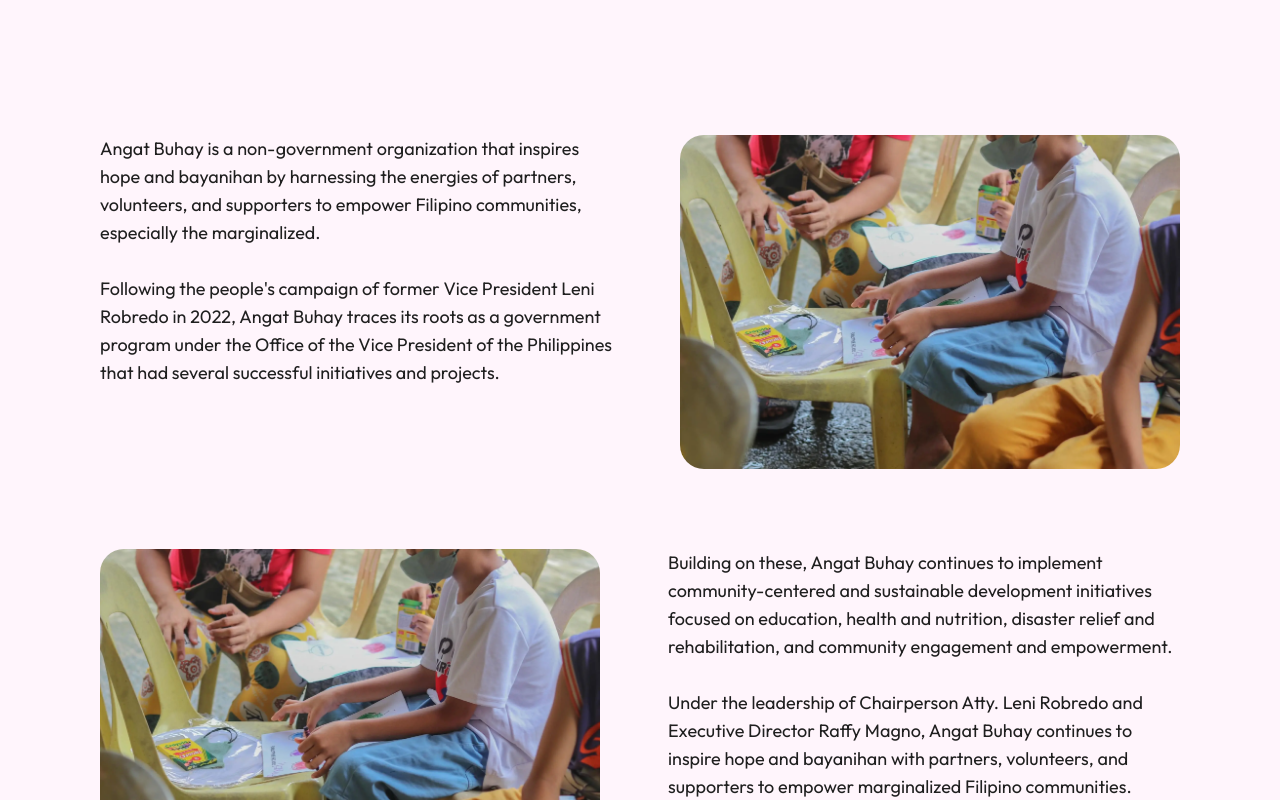
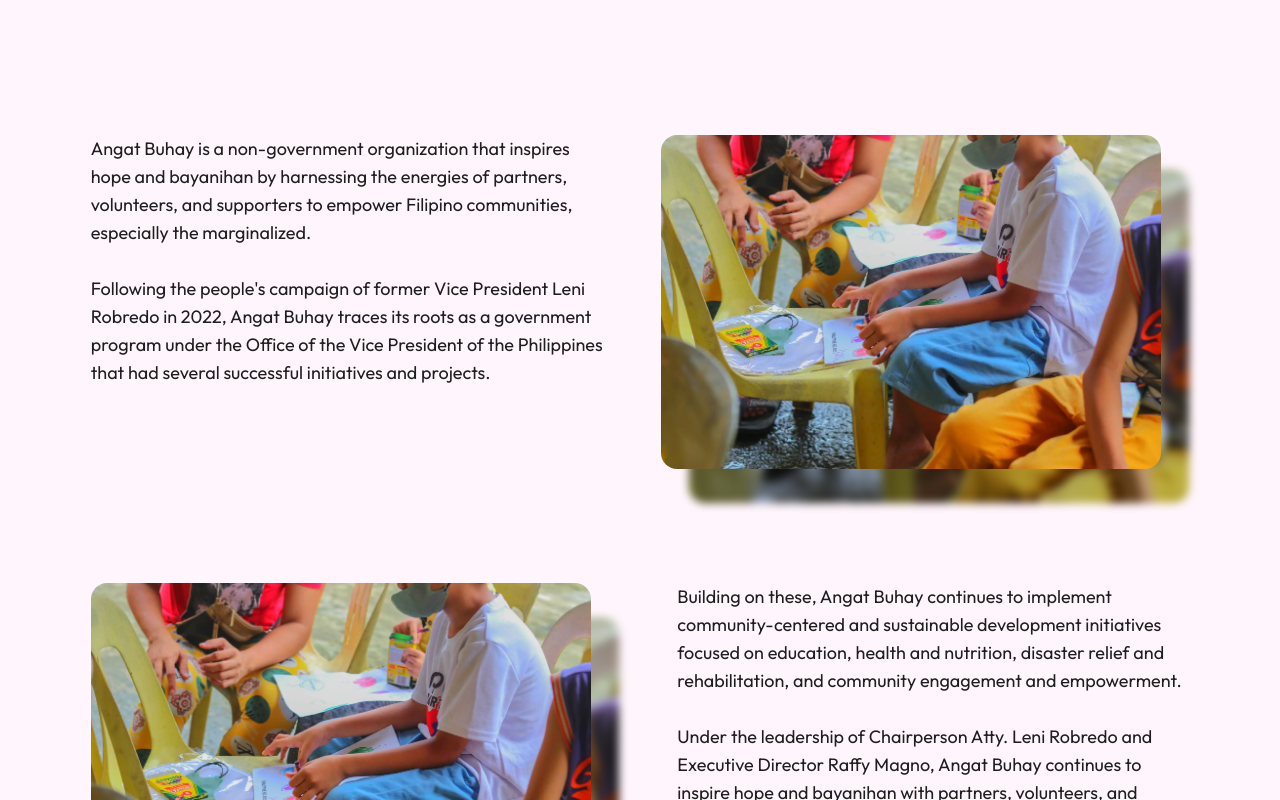
Before and after one commit to disosur/angat-buhay, a Next.js app: page / in a window 1280 px wide. Shown: the part 2380-3180 px from the top of the page. Built offline with nearby package versions, Linux system fonts and the light colour scheme.

Commit message:
Edited images

```diff
--- a/app/globals.css
+++ b/app/globals.css
@@ -56,3 +56,14 @@
     @apply bg-background text-foreground;
   }
 }
+
+/* hide scrollbar but allow scrolling */
+body {
+  -ms-overflow-style: none; /* for Internet Explorer, Edge */
+  scrollbar-width: none; /* for Firefox */
+  overflow-y: scroll;
+}
+
+body::-webkit-scrollbar {
+  display: none; /* for Chrome, Safari, and Opera */
+}
--- a/app/page.tsx
+++ b/app/page.tsx
@@ -10,6 +10,7 @@
 import { Separator } from "@/components/ui/separator";
 import { Contact } from "@/components/Shared/ContactForm";
 import { Button } from "@/components/ui/button";
+import DoubleImage from "@/components/Shared/Misc/DoubleImage";
 
 export default function Home() {
   return (
@@ -96,13 +97,7 @@
               that had several successful initiatives and projects.
             </span>
           </p>
-          <Image
-            src={creative}
-            alt=""
-            height={500}
-            width={500}
-            className="select-none rounded-3xl"
-          />
+          <DoubleImage />
         </div>
 
         <div className="flex flex-row-reverse justify-evenly">
@@ -122,13 +117,7 @@
               empower marginalized Filipino communities.
             </span>
           </p>
-          <Image
-            src={creative}
-            alt=""
-            height={500}
-            width={500}
-            className="select-none rounded-3xl"
-          />
+          <DoubleImage />
         </div>
       </section>
 
--- /dev/null
+++ b/components/Shared/Misc/DoubleImage.tsx
@@ -0,0 +1,32 @@
+"use client";
+
+import React from "react";
+
+import Image from "next/image";
+
+import BG from "@/public/Creative.webp";
+
+let yes = "21";
+
+interface DoubleImageProps {}
+
+export default function DoubleImage() {
+  return (
+    <div className=" relative w-[33rem] h-[23rem]">
+      <Image
+        className="absolute top-0 left-0 z-40 saturate-150 rounded-2xl "
+        src={BG}
+        alt="{yes}"
+        height={500}
+        width={500}
+      />
+      <Image
+        className="absolute bottom-0 right-0 z-0 rounded-2xl blur-sm hue-rotate-15 "
+        src={BG}
+        alt="{yes}"
+        height={500}
+        width={500}
+      />
+    </div>
+  );
+}
```
Also changed, not shown: 1 other file (tests, documents, lock files or other folders).
